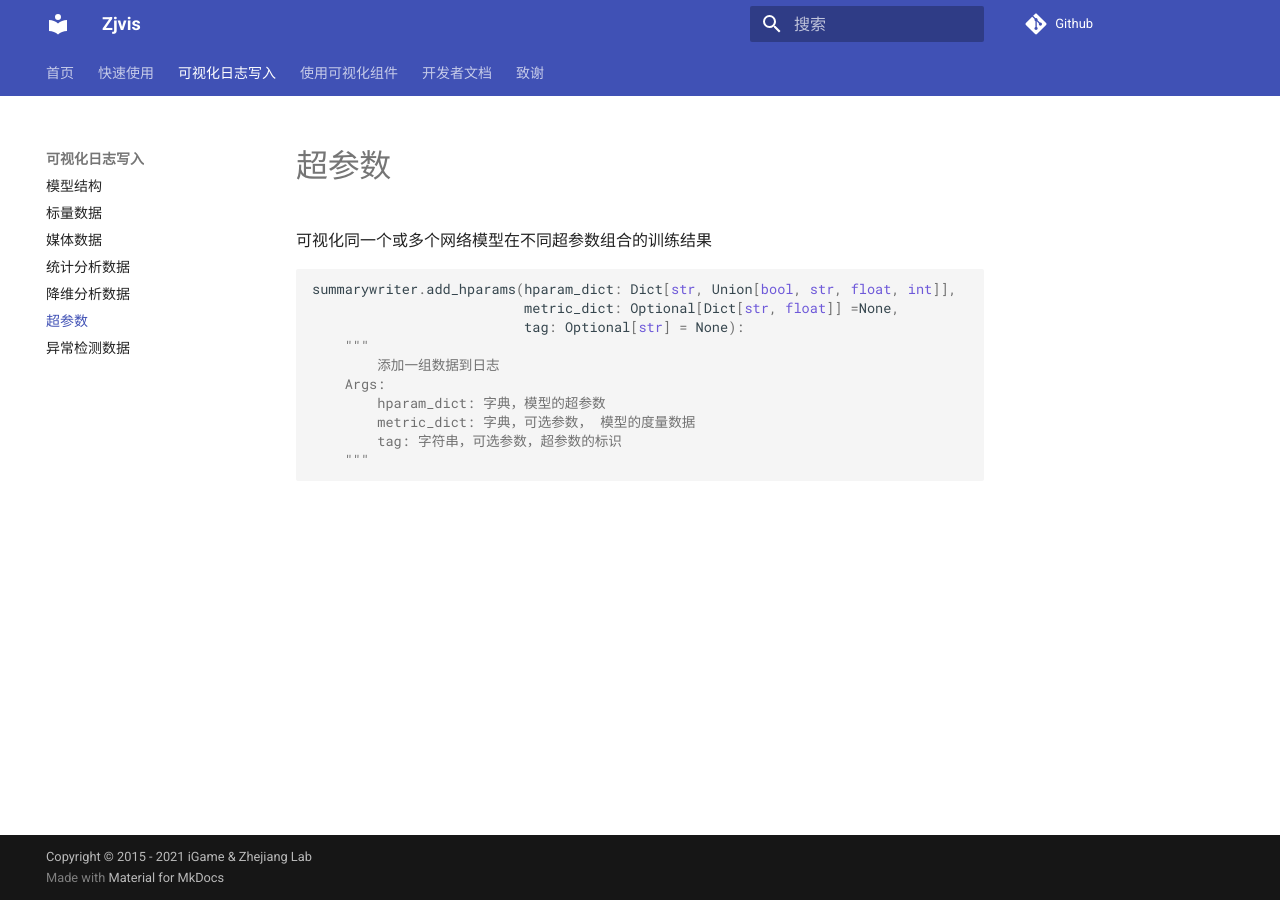
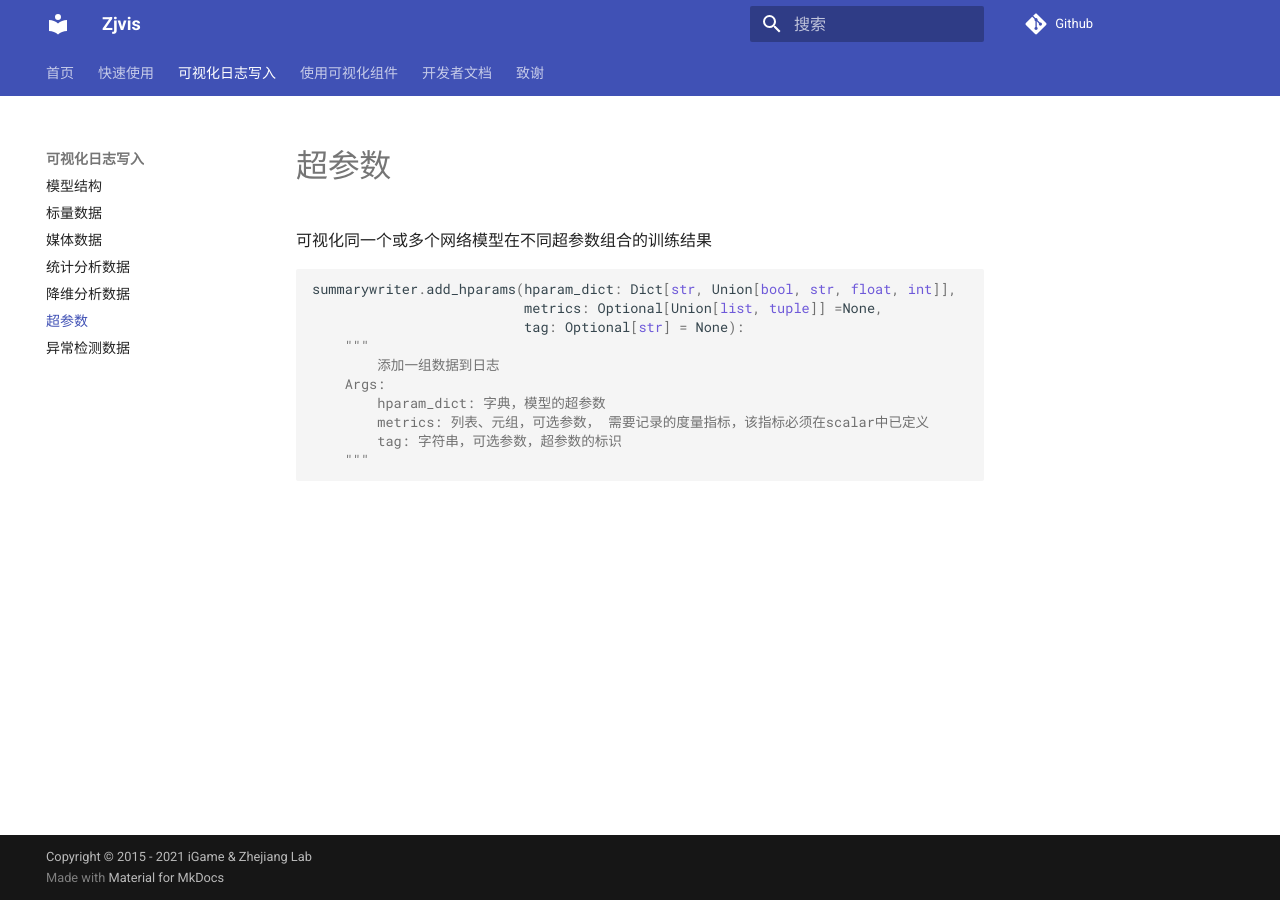
Before and after one commit to iGame-Lab/tsvis-docs, an MkDocs documentation site: the page built from docs/write_log/write_hyperparm.md, in a window 1280 px wide. Built offline with MkDocs 1.6.1 and Material for MkDocs 9.7.7, drawn with Linux system fonts in a browser that asks for light colours; comment, search, counter and statistics services are not loaded.

Commit message:
更新超参数文档

````diff
--- a/docs/write_log/write_hyperparm.md
+++ b/docs/write_log/write_hyperparm.md
@@ -2,13 +2,13 @@
 
   ```python
   summarywriter.add_hparams(hparam_dict: Dict[str, Union[bool, str, float, int]],
-                            metric_dict: Optional[Dict[str, float]] =None,
+                            metrics: Optional[Union[list, tuple]] =None,
                             tag: Optional[str] = None):
       """
           添加一组数据到日志
       Args:
           hparam_dict: 字典，模型的超参数
-          metric_dict: 字典，可选参数， 模型的度量数据
+          metrics: 列表、元组，可选参数， 需要记录的度量指标，该指标必须在scalar中已定义
           tag: 字符串，可选参数，超参数的标识
       """
   ```
````
